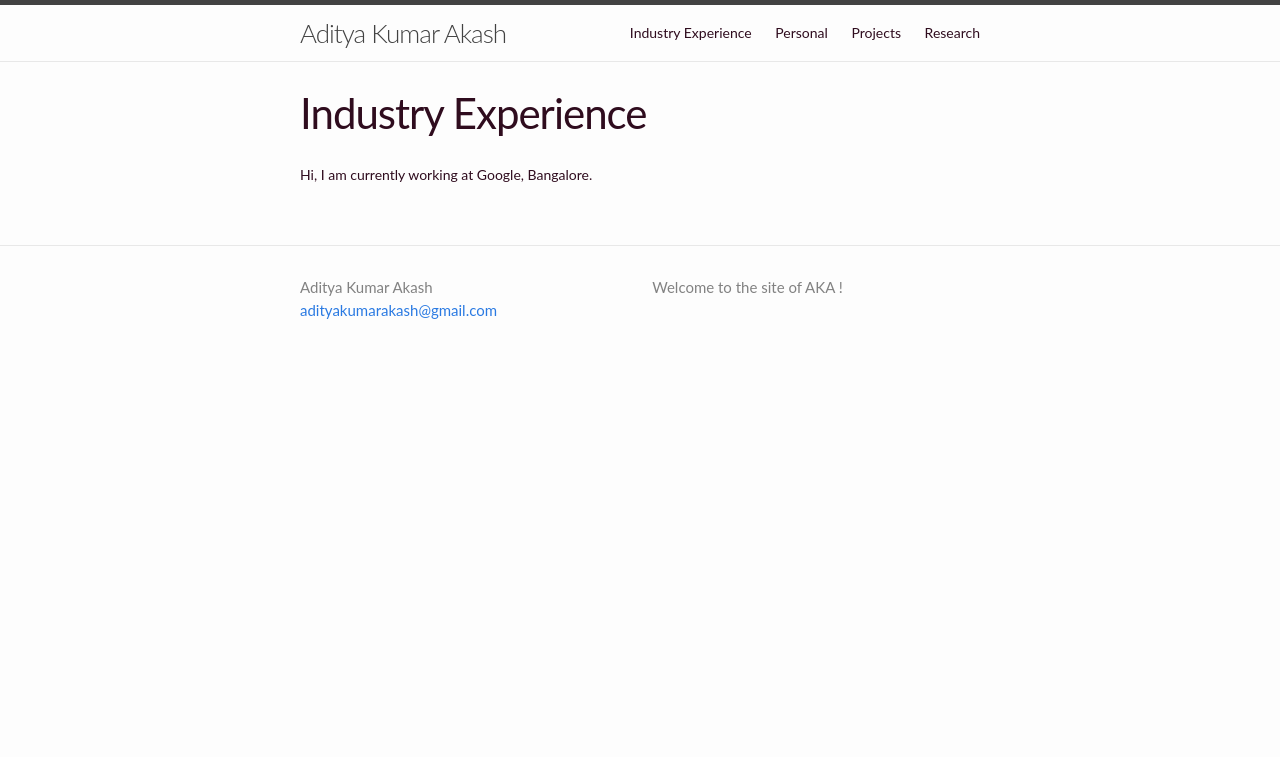
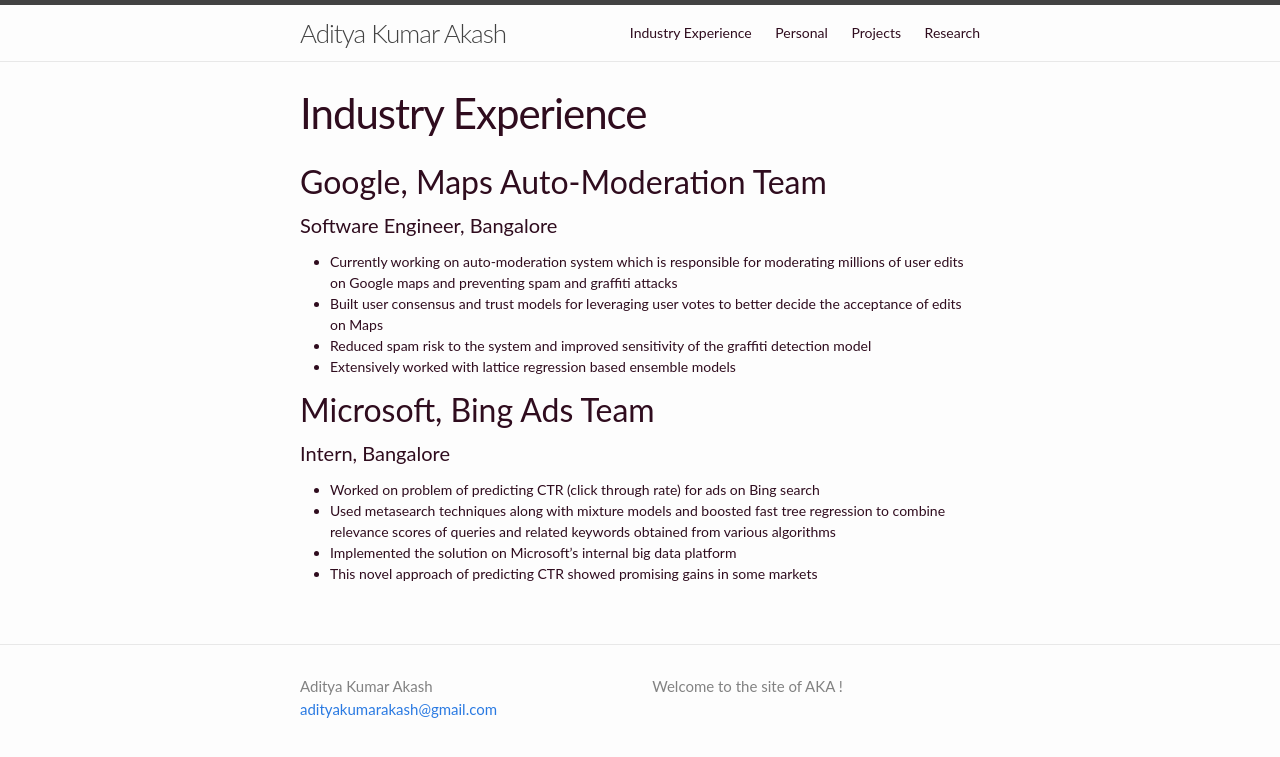
Before and after one commit to adityakumarakash/adityakumarakash.github.io, a Jekyll site: the page built from industry_experience.md, in a window 1280 px wide. Shown: the top 757 px of the page. Built offline with Jekyll 4.4.1, drawn with Linux system fonts in a browser that asks for light colours.

Commit message:
Update industry_experience.md

```diff
--- a/industry_experience.md
+++ b/industry_experience.md
@@ -4,4 +4,16 @@ title: Industry Experience
 permalink: /industry_experience/
 ---
 
-Hi, I am currently working at Google, Bangalore.
+## Google, Maps Auto-Moderation Team
+#### Software Engineer, Bangalore
+* Currently working on auto-moderation system which is responsible for moderating millions of user edits on Google maps and preventing spam and graffiti attacks
+* Built user consensus and trust models for leveraging user votes to better decide the acceptance of edits on Maps
+* Reduced spam risk to the system and improved sensitivity of the graffiti detection model
+* Extensively worked with lattice regression based ensemble models
+
+## Microsoft, Bing Ads Team
+#### Intern, Bangalore
+* Worked on problem of predicting CTR (click through rate) for ads on Bing search
+* Used metasearch techniques along with mixture models and boosted fast tree regression to combine relevance scores of queries and related keywords obtained from various algorithms
+* Implemented the solution on Microsoft’s internal big data platform
+* This novel approach of predicting CTR showed promising gains in some markets
```
